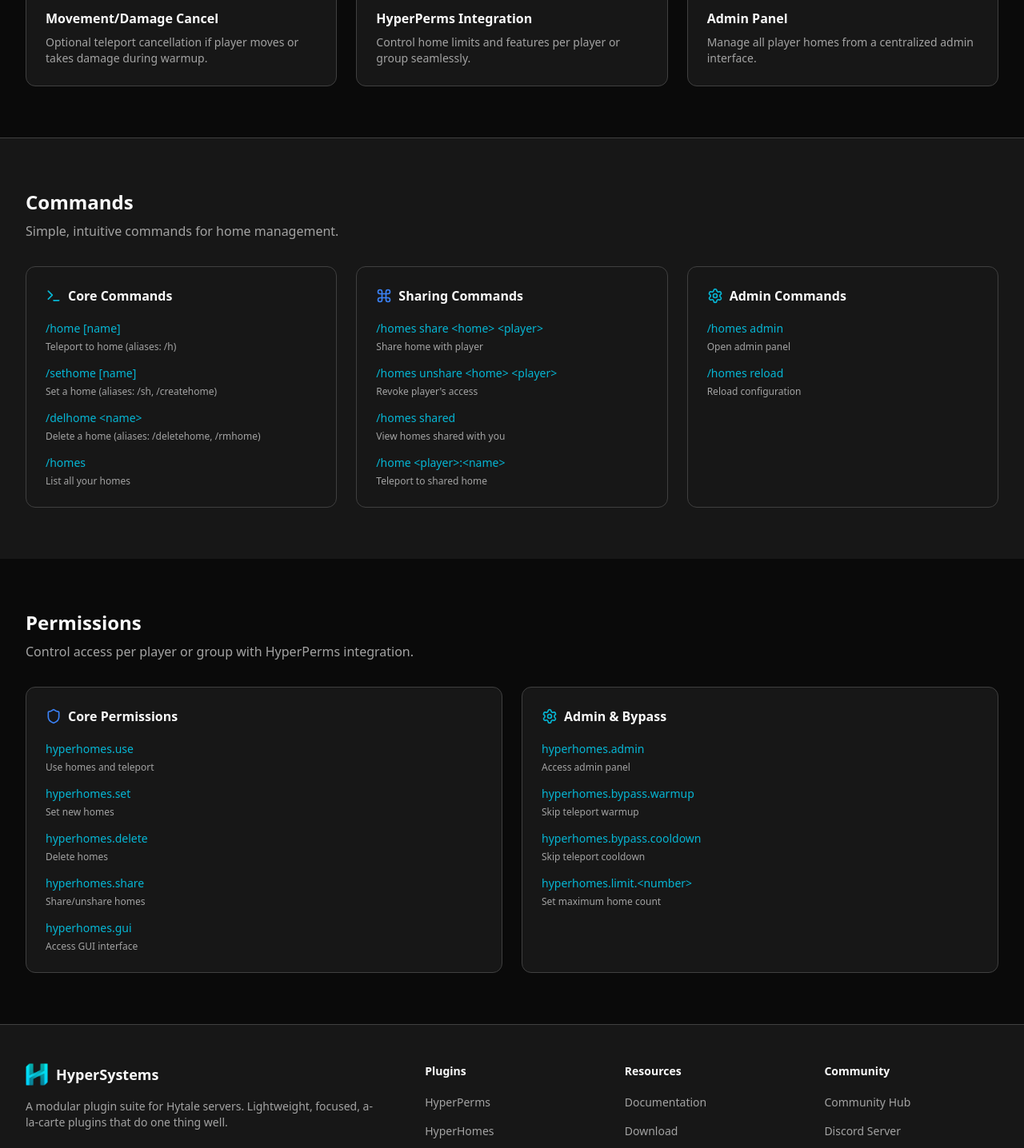
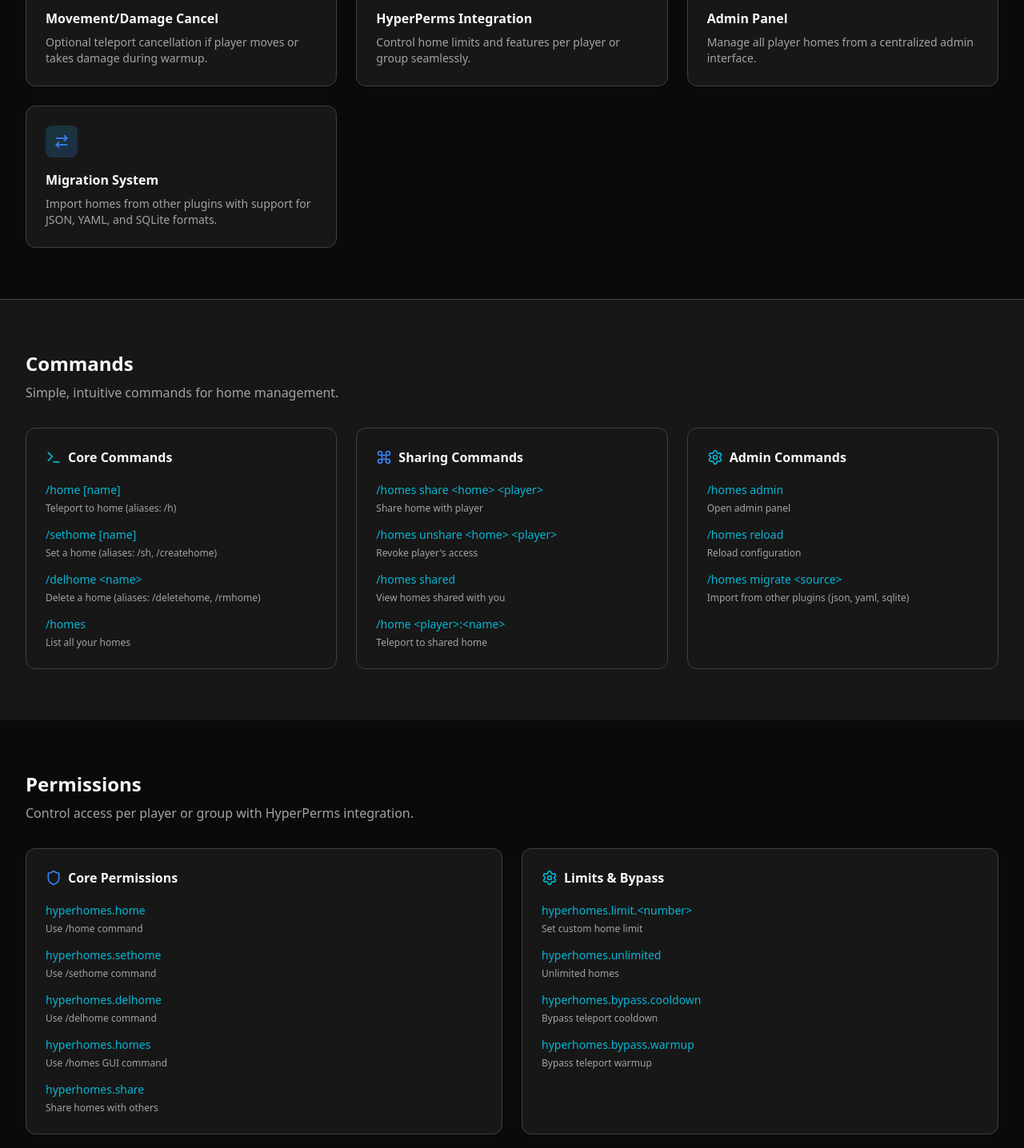
Before and after one commit to ZenithDevHQ/HyperSystems, a Next.js app: page /plugins/hyperhomes in a window 1280 px wide. Shown: the part 1060-2496 px from the top of the page at 80% size. Built offline with nearby package versions, Linux system fonts and the light colour scheme.

Commit message:
Update HyperHomes plugin information
- Add GitHub and CurseForge links
- Update description and features list
- Add Migration System feature card
- Add /homes migrate command documentation
- Update permissions to match current implementation

```diff
--- a/src/app/plugins/hyperhomes/page.tsx
+++ b/src/app/plugins/hyperhomes/page.tsx
@@ -13,6 +13,7 @@
   ShieldOff,
   Link2,
   UserCog,
+  ArrowRightLeft,
 } from "lucide-react";
 import { Navbar } from "@/components/layout/Navbar";
 import { Footer } from "@/components/layout/Footer";
@@ -136,6 +137,16 @@
                   Manage all player homes from a centralized admin interface.
                 </p>
               </Card>
+
+              <Card className="group">
+                <div className="flex h-10 w-10 items-center justify-center rounded-lg bg-gradient-to-br from-hs-primary/20 to-hs-secondary/20">
+                  <ArrowRightLeft className="h-5 w-5 text-hs-secondary" />
+                </div>
+                <h3 className="mt-4 font-semibold text-hs-text">Migration System</h3>
+                <p className="mt-2 text-sm text-hs-text-muted">
+                  Import homes from other plugins with support for JSON, YAML, and SQLite formats.
+                </p>
+              </Card>
             </div>
           </div>
         </section>
@@ -256,6 +267,14 @@
                       Reload configuration
                     </p>
                   </div>
+                  <div>
+                    <code className="font-mono text-sm text-hs-primary">
+                      /homes migrate &lt;source&gt;
+                    </code>
+                    <p className="mt-1 text-xs text-hs-text-muted">
+                      Import from other plugins (json, yaml, sqlite)
+                    </p>
+                  </div>
                 </div>
               </Card>
             </div>
@@ -281,26 +300,34 @@
                 <div className="mt-4 space-y-3">
                   <div>
                     <code className="font-mono text-sm text-hs-primary">
-                      hyperhomes.use
+                      hyperhomes.home
                     </code>
                     <p className="mt-1 text-xs text-hs-text-muted">
-                      Use homes and teleport
+                      Use /home command
                     </p>
                   </div>
                   <div>
                     <code className="font-mono text-sm text-hs-primary">
-                      hyperhomes.set
+                      hyperhomes.sethome
                     </code>
                     <p className="mt-1 text-xs text-hs-text-muted">
-                      Set new homes
+                      Use /sethome command
                     </p>
                   </div>
                   <div>
                     <code className="font-mono text-sm text-hs-primary">
-                      hyperhomes.delete
+                      hyperhomes.delhome
                     </code>
                     <p className="mt-1 text-xs text-hs-text-muted">
-                      Delete homes
+                      Use /delhome command
+                    </p>
+                  </div>
+                  <div>
+                    <code className="font-mono text-sm text-hs-primary">
+                      hyperhomes.homes
+                    </code>
+                    <p className="mt-1 text-xs text-hs-text-muted">
+                      Use /homes GUI command
                     </p>
                   </div>
                   <div>
@@ -308,15 +335,7 @@
                       hyperhomes.share
                     </code>
                     <p className="mt-1 text-xs text-hs-text-muted">
-                      Share/unshare homes
-                    </p>
-                  </div>
-                  <div>
-                    <code className="font-mono text-sm text-hs-primary">
-                      hyperhomes.gui
-                    </code>
-                    <p className="mt-1 text-xs text-hs-text-muted">
-                      Access GUI interface
+                      Share homes with others
                     </p>
                   </div>
                 </div>
@@ -325,15 +344,31 @@
               <Card>
                 <div className="flex items-center gap-2">
                   <Settings className="h-5 w-5 text-hs-primary" />
-                  <h3 className="font-semibold text-hs-text">Admin & Bypass</h3>
+                  <h3 className="font-semibold text-hs-text">Limits & Bypass</h3>
                 </div>
                 <div className="mt-4 space-y-3">
                   <div>
                     <code className="font-mono text-sm text-hs-primary">
-                      hyperhomes.admin
+                      hyperhomes.limit.&lt;number&gt;
                     </code>
                     <p className="mt-1 text-xs text-hs-text-muted">
-                      Access admin panel
+                      Set custom home limit
+                    </p>
+                  </div>
+                  <div>
+                    <code className="font-mono text-sm text-hs-primary">
+                      hyperhomes.unlimited
+                    </code>
+                    <p className="mt-1 text-xs text-hs-text-muted">
+                      Unlimited homes
+                    </p>
+                  </div>
+                  <div>
+                    <code className="font-mono text-sm text-hs-primary">
+                      hyperhomes.bypass.cooldown
+                    </code>
+                    <p className="mt-1 text-xs text-hs-text-muted">
+                      Bypass teleport cooldown
                     </p>
                   </div>
                   <div>
@@ -341,23 +376,7 @@
                       hyperhomes.bypass.warmup
                     </code>
                     <p className="mt-1 text-xs text-hs-text-muted">
-                      Skip teleport warmup
-                    </p>
-                  </div>
-                  <div>
-                    <code className="font-mono text-sm text-hs-primary">
-                      hyperhomes.bypass.cooldown
-                    </code>
-                    <p className="mt-1 text-xs text-hs-text-muted">
-                      Skip teleport cooldown
-                    </p>
-                  </div>
-                  <div>
-                    <code className="font-mono text-sm text-hs-primary">
-                      hyperhomes.limit.&lt;number&gt;
-                    </code>
-                    <p className="mt-1 text-xs text-hs-text-muted">
-                      Set maximum home count
+                      Bypass teleport warmup
                     </p>
                   </div>
                 </div>
--- a/src/lib/plugins.ts
+++ b/src/lib/plugins.ts
@@ -50,21 +50,26 @@
     name: "HyperHomes",
     tagline: "Home is one command away",
     description:
-      "Complete home management with GUI support, home sharing, and cross-world teleportation.",
+      "GUI-based home management with player sharing — set, teleport to, and manage multiple personal homes.",
     status: "stable",
     iconName: "Home",
     features: [
       "Multiple Named Homes (configurable limit)",
-      "Full GUI System with Pagination",
-      "Home Sharing with Accept/Deny",
+      "Home Sharing with Other Players",
+      "Interactive GUI for Home Management",
+      "Warmup & Cooldown System",
       "Cross-World Teleportation",
-      "Warmup & Cooldown System",
-      "Bed Spawn Sync (auto-creates 'bed' home)",
-      "Movement/Damage Cancellation",
+      "Safe Teleport Location Finding",
       "HyperPerms Integration",
+      "Bed Home Sync",
+      "Migration from Other Home Plugins",
       "Admin Panel",
     ],
     commands: ["/home", "/sethome", "/delhome", "/homes"],
+    links: {
+      github: "https://github.com/ZenithDevHQ/HyperHomes",
+      curseforge: "https://www.curseforge.com/hytale/mods/hyperhomes",
+    },
   },
   {
     id: "hyperwarps",
```
